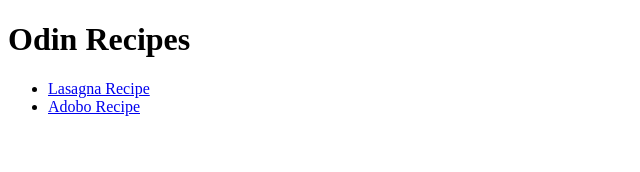
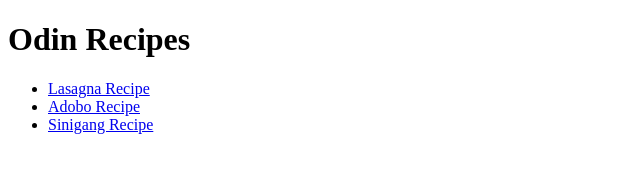
Before and after one commit to Daniel-Hppy/odin-recipes, a plain HTML site: page index.html in a window 1280 px wide. Shown: the whole page, without its empty margins (0-640 px from the left). Drawn offline with Linux system fonts and the light colour scheme.

Commit message:
Added the link for the sinigang recipe

```diff
--- a/index.html
+++ b/index.html
@@ -10,6 +10,7 @@
             <ul>
                 <li><a href="recipes/lasagna.html">Lasagna Recipe</a></li>
                 <li><a href="recipes/adobo.html">Adobo Recipe</a></li>
+                <li><a href="recipes/sinigang.html">Sinigang Recipe</a></li>
             </ul>
     </body>
 </html>
```
